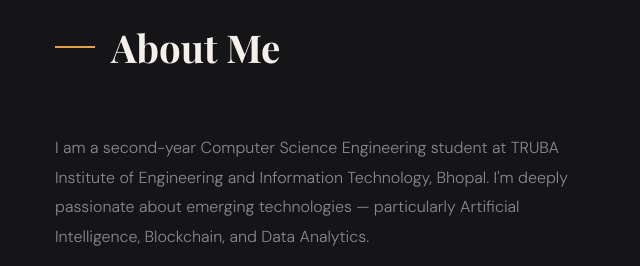
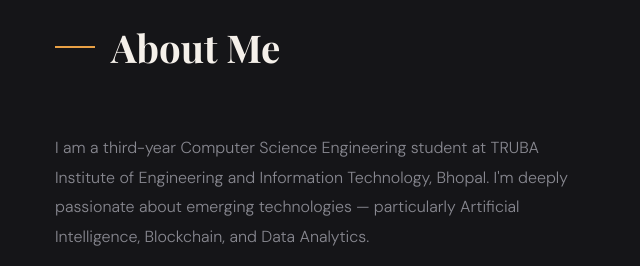
Before and after one commit to kushwahashashi/portfolio, a plain HTML site: page index.html in a window 1280 px wide. Shown: the part 880-1146 px from the top of the page, 25-665 px from the left. Drawn offline with nearby package versions, Linux system fonts and the light colour scheme.

Commit message:
Update index.html

```diff
--- a/index.html
+++ b/index.html
@@ -637,7 +637,7 @@
   </div>
   <div class="about-grid">
     <div class="about-text reveal">
-      <p>I am a second-year Computer Science Engineering student at TRUBA Institute of Engineering and Information Technology, Bhopal. I'm deeply passionate about emerging technologies — particularly Artificial Intelligence, Blockchain, and Data Analytics.</p>
+      <p>I am a third-year Computer Science Engineering student at TRUBA Institute of Engineering and Information Technology, Bhopal. I'm deeply passionate about emerging technologies — particularly Artificial Intelligence, Blockchain, and Data Analytics.</p>
       <p>Through coursework, hackathons, and self-driven projects, I have developed a strong foundation in Python programming, data visualization with Power BI, and applied AI tools. I thrive in collaborative environments and believe in learning by building.</p>
       <p>My goal is to bridge theoretical knowledge with real-world impact — one project at a time.</p>
     </div>
```
